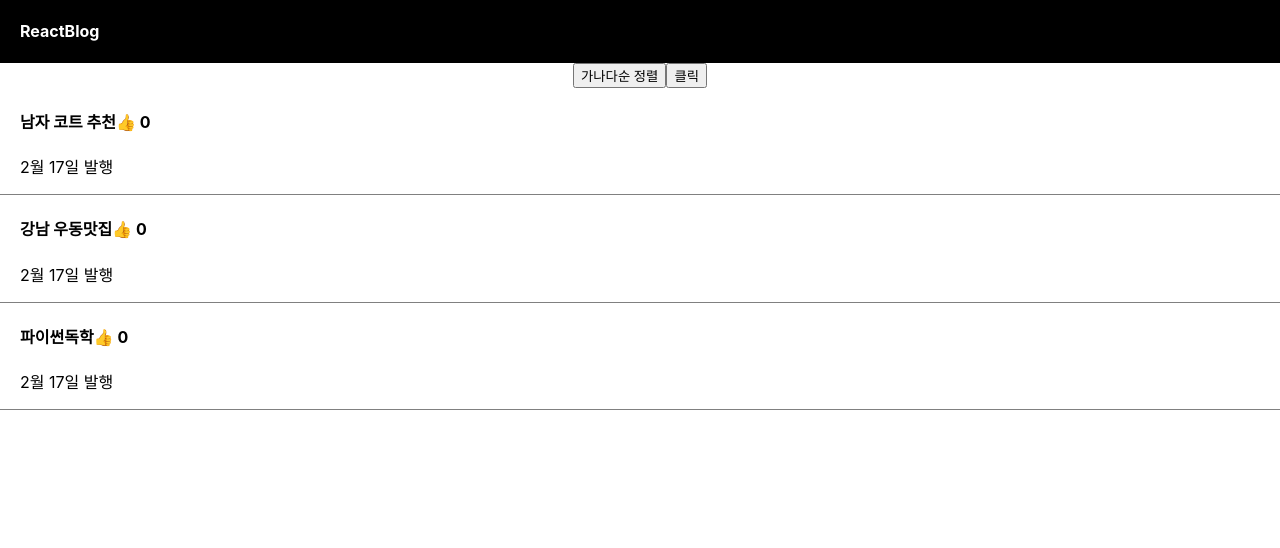
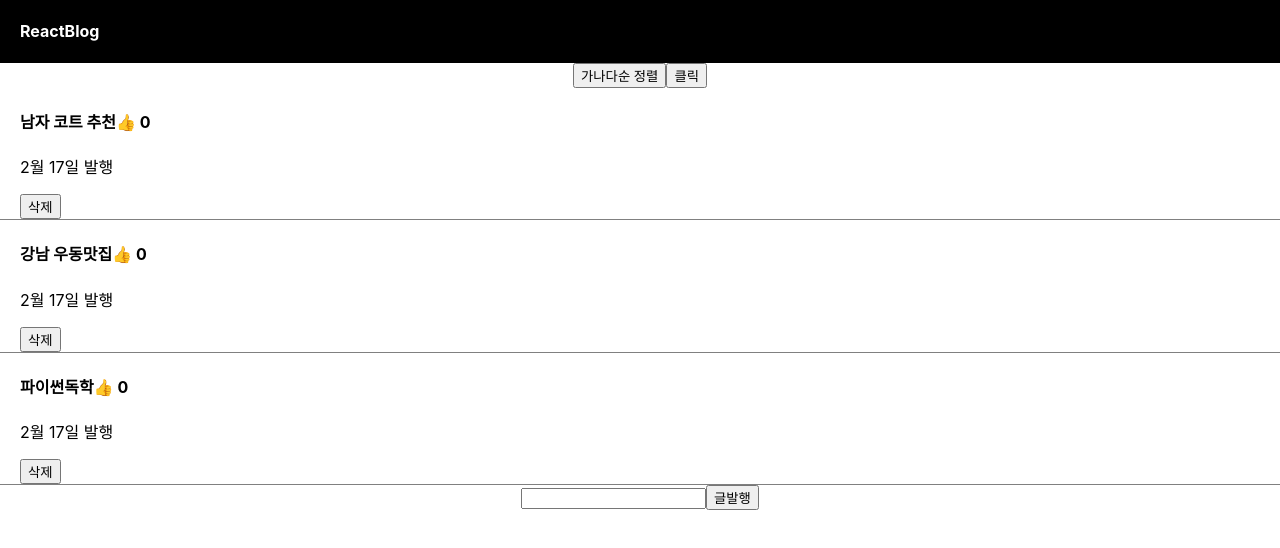
Before and after one commit to jje0ngyu/Study_React, a React (Create React App) app in the folder blog/: page / in a window 1280 px wide. Shown: the top 548 px of the page. Built offline with nearby package versions, Linux system fonts and the light colour scheme.

Commit message:
input 박스 학습

```diff
--- a/blog/src/App.js
+++ b/blog/src/App.js
@@ -18,6 +18,10 @@ function App() {
 
   // 모달창
   let [modal, setModal] = useState(false);
+
+  // input값
+  let [title, setTitle] = useState(0);
+  let [입력값, 입력값변경] = useState('');
 
   /* (참고) Destructuring 문법
   let num = [1, 2];
@@ -94,6 +98,17 @@ function App() {
     })
   */
 
+
+  /* <input>
+  1. 뭔가 입력 시 코드를 실행하고 싶으면 onChange / onInput 을 사용한다.
+  2. 입력한 값을 가져오려면 아래와 같이 코드를 작성한다.
+    - <input onChange={(e)=> { console.log(e.target) }}/>
+    - e 는 지금 발생하는 이벤트에 관련한 여러 기능이 담겨있다. (*일종의 변수)
+    - e.target => 이벤트가 발생한 html태그를 의미
+    - e.target.value => 이벤트가 발생한 html태그에 입력한 값
+    - <input>에 입력한 값을 저장하기 위해 변수/state에 저장하는 것이 일반적이다.
+    - state 변경함수는 늦게 처리된다.    why? 비동기처리 !
+  */
   return (
     <div className="App">
       <div className="black-nav">
@@ -120,18 +135,30 @@ function App() {
             <div className="list" key={i}>
               <h4 onClick={()=>{ setModal(!modal) }}>
                 { 글제목[i] }
-                <span onClick={()=>{
+                <span onClick={(e)=>{
+                  e.stopPropagation(); // 상위html로 퍼지는 *이벤트버블링을 막는 코드
                   let copy = [...따봉];
                   copy[i] = copy[i] + 1;
                   따봉변경(copy)
                 }}>👍</span> {따봉[i]}
               </h4>
               <p>2월 17일 발행</p>
-
+              <button onClick={()=>{
+                let copy = [...글제목];
+                copy.splice(i, 1);
+                글제목변경(copy);
+              }}>삭제</button>
             </div>
           )
         })
       }
+
+      <input onChange={(e)=> { 입력값변경(e.target.value); }}/>
+      <button onClick={()=>{
+        let copy = [...글제목];
+        copy.unshift(입력값);
+        글제목변경(copy);
+      }}>글발행</button>
       {
         modal == true? <Modal/> : null
       }
```
